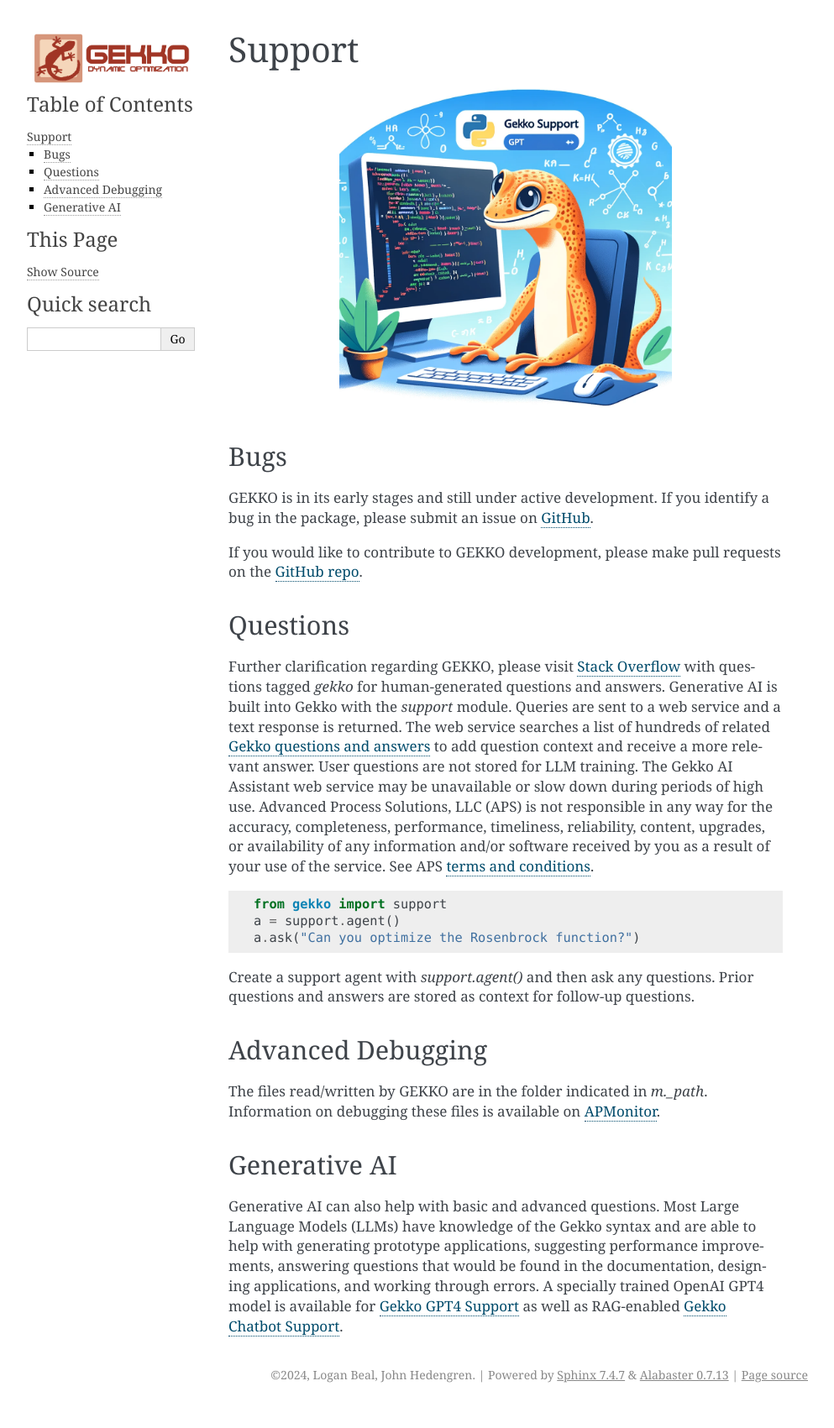
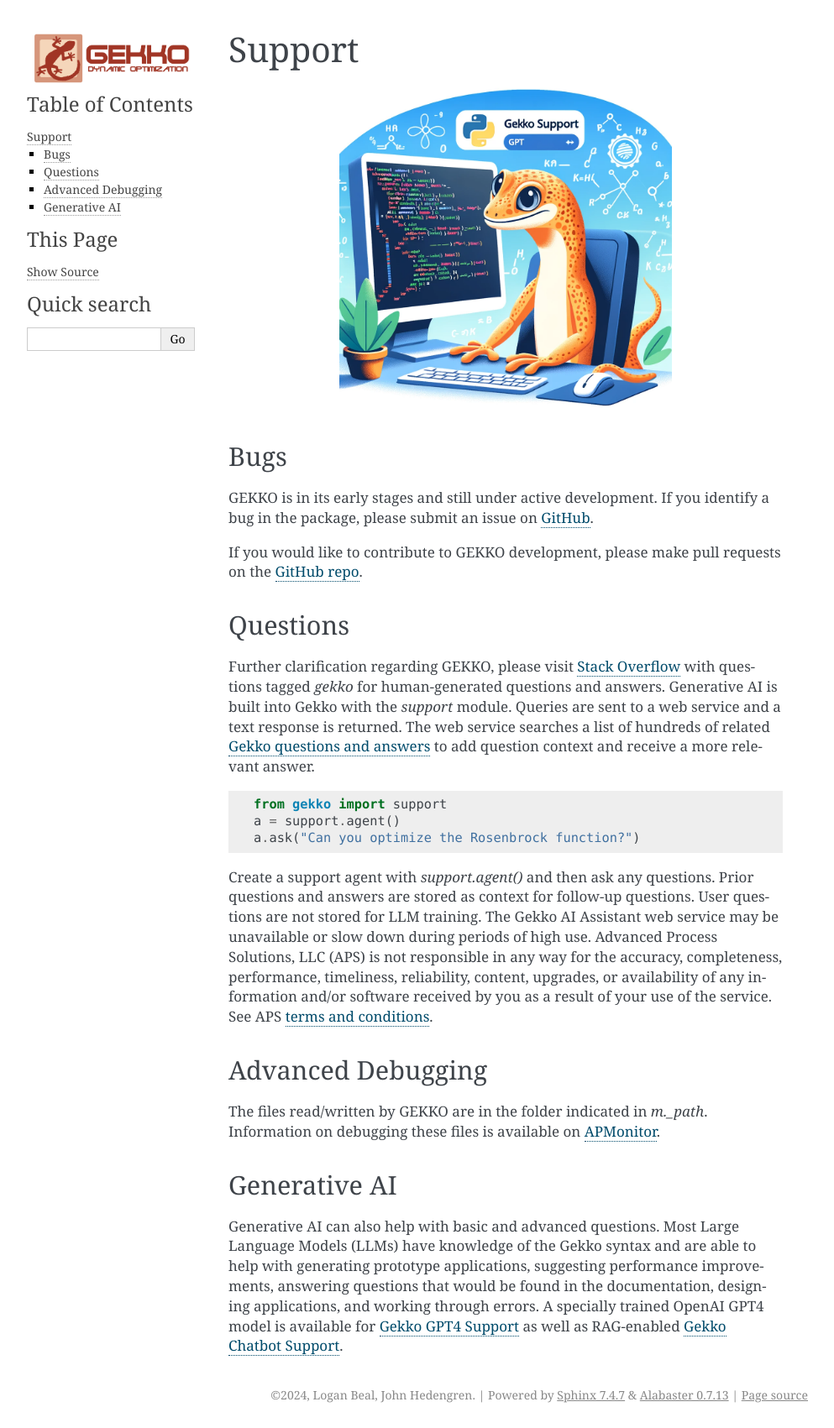
Before and after one commit to BYU-PRISM/GEKKO, a Sphinx documentation site: the page built from docs/support.rst, in a window 1280 px wide. Shown: the whole page at 84% size, without its empty margins (148-1141 px from the left). Built offline with Sphinx 7.4.7, drawn with Linux system fonts in a browser that asks for light colours; before the commit the page ends 1677 px from its top, so only the background shows below that; part of the change alters nothing that is shown.

```diff
--- a/docs/support.rst
+++ b/docs/support.rst
@@ -17,7 +17,7 @@ If you would like to contribute to GEKKO development, please make pull requests
 Questions
 ---------
 
-Further clarification regarding GEKKO, please visit `Stack Overflow <https://stackoverflow.com/questions/tagged/gekko>`_ with questions tagged `gekko` for human-generated questions and answers. Generative AI is built into Gekko with the `support` module. Queries are sent to a web service and a text response is returned. The web service searches a list of hundreds of related `Gekko questions and answers <https://github.com/BYU-PRISM/GEKKO/blob/master/docs/llm/train.jsonl>`_ to add question context and receive a more relevant answer. User questions are not stored for LLM training. The Gekko AI Assistant web service may be unavailable or slow down during periods of high use. Advanced Process Solutions, LLC (APS) is not responsible in any way for the accuracy, completeness, performance, timeliness, reliability, content, upgrades, or availability of any information and/or software received by you as a result of your use of the service. See APS `terms and conditions <https://apmonitor.com/wiki/index.php/Main/TermsConditions>`_.
+Further clarification regarding GEKKO, please visit `Stack Overflow <https://stackoverflow.com/questions/tagged/gekko>`_ with questions tagged `gekko` for human-generated questions and answers. Generative AI is built into Gekko with the `support` module. Queries are sent to a web service and a text response is returned. The web service searches a list of hundreds of related `Gekko questions and answers <https://github.com/BYU-PRISM/GEKKO/blob/master/docs/llm/train.jsonl>`_ to add question context and receive a more relevant answer.
 
 ::
 
@@ -25,7 +25,7 @@ Further clarification regarding GEKKO, please visit `Stack Overflow <https://sta
 	a = support.agent()
 	a.ask("Can you optimize the Rosenbrock function?")
 
-Create a support agent with `support.agent()` and then ask any questions. Prior questions and answers are stored as context for follow-up questions.
+Create a support agent with `support.agent()` and then ask any questions. Prior questions and answers are stored as context for follow-up questions. User questions are not stored for LLM training. The Gekko AI Assistant web service may be unavailable or slow down during periods of high use. Advanced Process Solutions, LLC (APS) is not responsible in any way for the accuracy, completeness, performance, timeliness, reliability, content, upgrades, or availability of any information and/or software received by you as a result of your use of the service. See APS `terms and conditions <https://apmonitor.com/wiki/index.php/Main/TermsConditions>`_.
 
 Advanced Debugging
 ------------------
```
